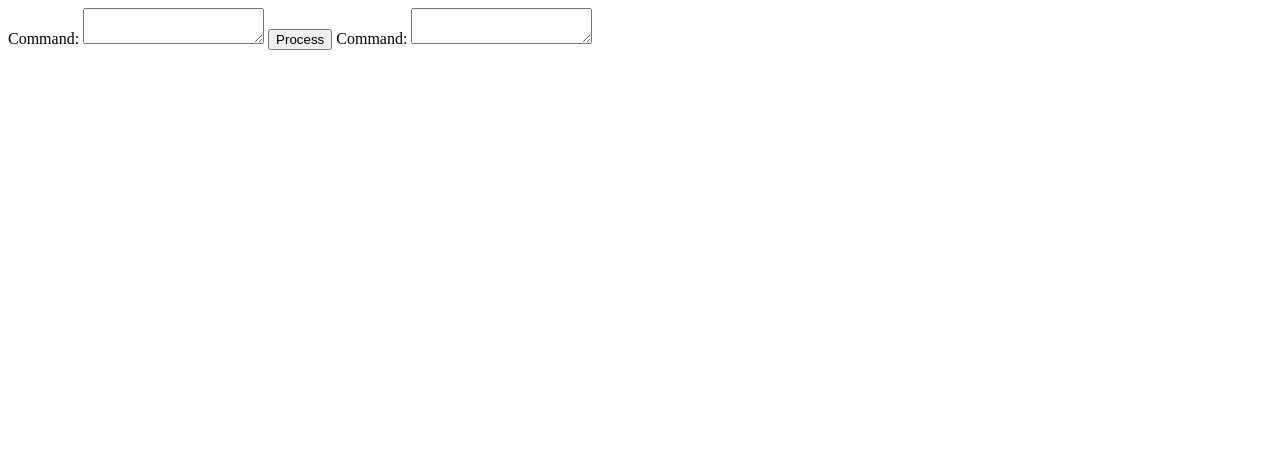
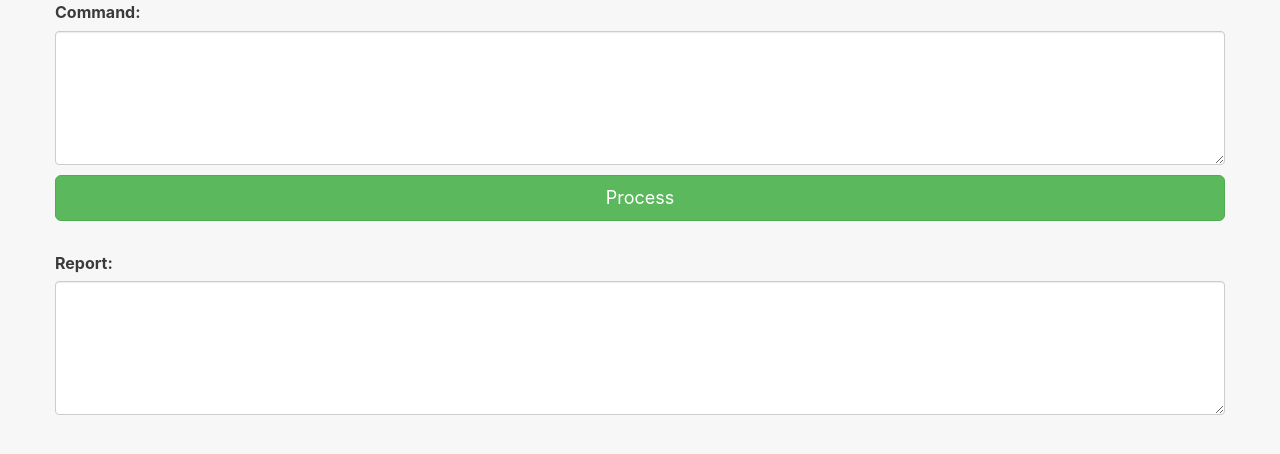
Before and after one commit to NareshKumarM/ToyRobot, a plain HTML site: page index.html in a window 1280 px wide. Drawn offline with nearby package versions, Linux system fonts and the light colour scheme.

Commit message:
UI changes

```diff
--- a/index.html
+++ b/index.html
@@ -5,16 +5,26 @@
     <meta charset="UTF-8">
     <meta name="viewport" content="width=device-width, initial-scale=1.0">
     <meta http-equiv="X-UA-Compatible" content="ie=edge">
-    <link href="style.css" />
+    <link rel="stylesheet" href="https://maxcdn.bootstrapcdn.com/bootstrap/3.3.7/css/bootstrap.min.css" integrity="sha384-BVYiiSIFeK1dGmJRAkycuHAHRg32OmUcww7on3RYdg4Va+PmSTsz/K68vbdEjh4u"
+        crossorigin="anonymous" />
+
+    <link rel="stylesheet" href="style.css" />
     <title>Toy Robot Sim</title>
 </head>
 
-<body>
-    <label>Command:</label>
-    <textarea id="commandArea"></textarea>
-    <button id="excecute" onclick="excecuteCommand()">Process</button>
-    <label>Command:</label>
-    <textarea id="report"></textarea>
+<body class="container">
+    <div class="row">
+        <div class="col-12">
+            <label>Command:</label>
+            <textarea class="form-control" rows="6" id="commandArea"></textarea>
+            <button class="btn btn-success btn-lg btn-block" id="excecute" onclick="excecuteCommand()">Process</button>
+        </div>
+        <div class="col-12 mt-4">
+            <label>Report:</label>
+            <textarea class="form-control" rows="6" id="report"></textarea>
+        </div>
+    </div>
+
 
     <script src="parser.js"></script>
     <script src="processor.js"></script>
--- a/style.css
+++ b/style.css
@@ -1,3 +1,26 @@
+body {
+    font-family: -apple-system, BlinkMacSystemFont, 'Segoe UI', Roboto, Oxygen, Ubuntu, Cantarell, 'Open Sans', 'Helvetica Neue', sans-serif;
+    font-size: 16px;
+    line-height: 1.6;
+    color: #3b3b3b;
+    background: #f7f7f7;
+}
+
+textarea {
+    border-radius: 3px;
+    border: 1px solid #ccc;
+    outline: 0;
+
+}
+
+textarea:hover, textarea:focus {
+    box-shadow: 0px 2px 2px rbga(0, 0, 0, 0.15);
+}
+button.btn {
+    display: block;
+    outline: 0;
+    margin: 10px 0px 30px;
+}
 table{
     border:1px solid black;
 }
```
